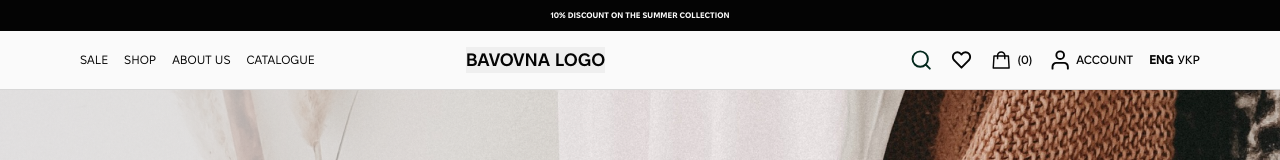
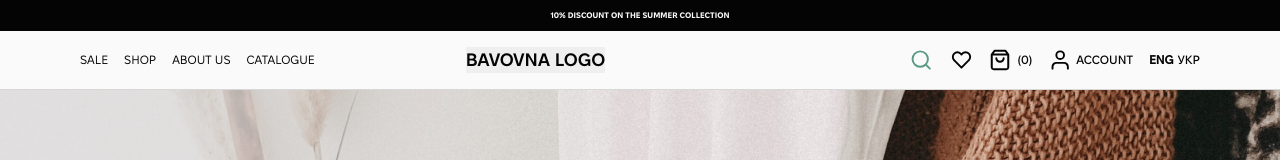
Before and after one commit to rokokos97/Bavovna, a React (Create React App) app: page / in a window 1280 px wide. In both pictures the pointer is over the button 844 px from the left and 59 px from the top of the page. Shown: the top 160 px of the page. Built offline with nearby package versions, Linux system fonts and the light colour scheme; no server answers.

Commit message:
client:refactor:Refactor Header change shoppingCartIcon svg change animation icon in header

```diff
--- a/src/components/header/Header.jsx
+++ b/src/components/header/Header.jsx
@@ -56,7 +56,7 @@ const Header = () => {
             onClick={()=>(navigate('/cart'))}
           >
             <ShoppingCartIcon />
-            <span>(0)</span>
+            <p>(0)</p>
           </button>
           <button
             onClick={()=>(navigate('/user'))}
--- a/src/components/header/Header.module.css
+++ b/src/components/header/Header.module.css
@@ -93,13 +93,14 @@
   text-transform: uppercase;
 }
 .headerMenuBar button:hover {
-  color: #03281c;
+  color: #5a9b83;
 }
 .headerMenuBar button:hover span {
-  color: #03281c;
+  text-decoration: underline;
+  color: #5a9b83;
 }
 .headerMenuBar button:hover div svg path {
-  stroke: #03281c;
+  stroke: #5a9b83;
 }
 .headerMenuBar button:active {
   color: #1a6449;
--- a/src/components/header/Header.module.scss
+++ b/src/components/header/Header.module.scss
@@ -75,14 +75,15 @@
     @include fonts($menu-4);
 
     &:hover {
-      color: $accent-a-7;
+      color: $accent-a-3;
       span {
-        color: $accent-a-7;
+        text-decoration: underline;
+        color: $accent-a-3;
       }
       div {
         svg {
           path {
-            stroke: $accent-a-7;
+            stroke: $accent-a-3;
           }
         }
       }
--- a/src/components/svg/shoppingCartIcon/shoppingCartIcon.jsx
+++ b/src/components/svg/shoppingCartIcon/shoppingCartIcon.jsx
@@ -3,9 +3,9 @@ import styles from './shoppingCartIcon.module.scss';
 
 const ShoppingCartIcon = () => (
   <div className={styles.shoppingCartIcon} data-testid="ShoppingCartIcon">
-    <svg xmlns="http://www.w3.org/2000/svg" width="25" height="24" viewBox="0 0 25 24" fill="#040404">
+    <svg xmlns="http://www.w3.org/2000/svg" width="22" height="22" viewBox="0 0 22 22" fill="none">
       {/* eslint-disable-next-line max-len */}
-      <path d="M12.6999 3C10.2276 3 8.20053 4.8714 8.20053 7.15384H5.20093C4.80254 7.15384 4.47446 7.4405 4.45103 7.80829L3.70113 20.2698C3.68941 20.4591 3.76557 20.6485 3.90618 20.7836C4.04679 20.9243 4.24598 21 4.45103 21H20.9488C21.1539 21 21.3531 20.9243 21.4937 20.7836C21.6343 20.6485 21.7104 20.4591 21.6988 20.2698L20.9488 7.80829C20.9254 7.4405 20.5973 7.15384 20.1989 7.15384H17.1994C17.1994 4.8714 15.1723 3 12.6999 3ZM12.6999 4.38461C14.352 4.38461 15.6996 5.6286 15.6996 7.15384H9.70034C9.70034 5.6286 11.0478 4.38461 12.6999 4.38461ZM5.90982 8.53847H8.20053V11.3077H9.70034V8.53847H15.6996V11.3077H17.1994V8.53847H19.4901L20.1521 19.6153H5.2478L5.90982 8.53847Z"/>
+      <path d="M2.75 5.50004L5.5 1.83337H16.5L19.25 5.50004M2.75 5.50004V18.3334C2.75 18.8196 2.94315 19.2859 3.28697 19.6297C3.63079 19.9736 4.0971 20.1667 4.58333 20.1667H17.4167C17.9029 20.1667 18.3692 19.9736 18.713 19.6297C19.0568 19.2859 19.25 18.8196 19.25 18.3334V5.50004M2.75 5.50004H19.25M14.6667 9.16671C14.6667 10.1392 14.2804 11.0718 13.5927 11.7594C12.9051 12.4471 11.9725 12.8334 11 12.8334C10.0275 12.8334 9.09491 12.4471 8.40728 11.7594C7.71964 11.0718 7.33333 10.1392 7.33333 9.16671" stroke="#040404" strokeWidth="2" strokeLinecap="round" strokeLinejoin="round"/>
     </svg>
   </div>
 );
```
Also changed, not shown: 1 other file (tests, documents, lock files or other folders).
